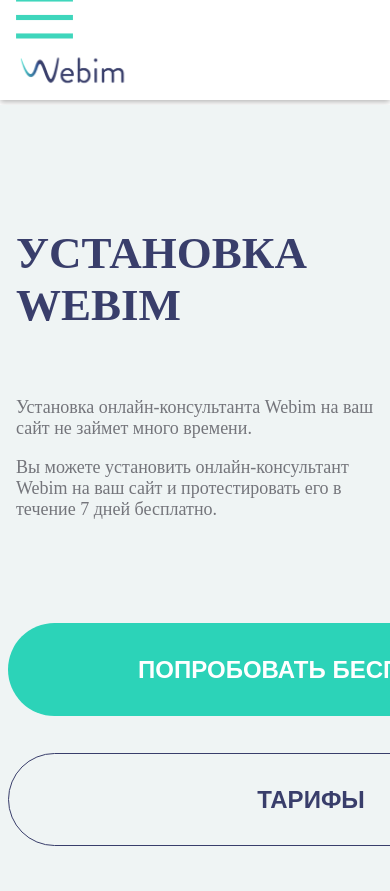
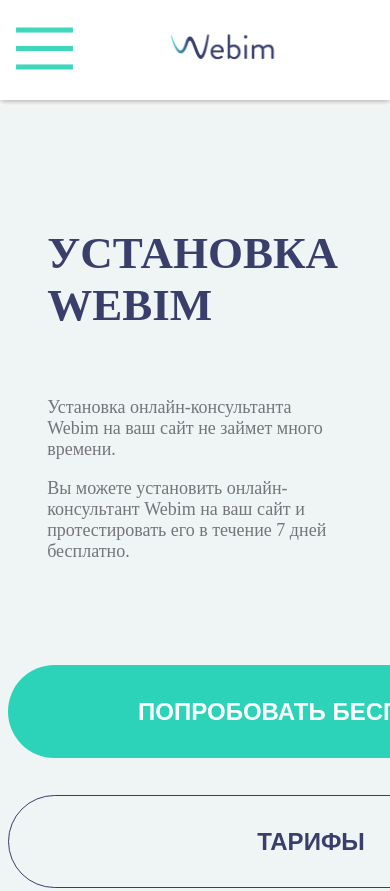
Before and after one commit to Freeemasons/webim-app-test, a React app: page / in a window 390 px wide. Shown: the top 891 px of the page. Built offline with nearby package versions, Linux system fonts and the light colour scheme; some packages are replaced by stand-ins of ours.

Commit message:
css header fixes

```diff
--- a/src/Components/Header/index.js
+++ b/src/Components/Header/index.js
@@ -13,21 +13,21 @@
 
             <Col lg={2} xs={12} className="u-height100">
               <ul className="Navigation-leftMenu u-height100">
-                <li>
+                <li className="Header-mobile-Logo">
                   <img
                     src="../menu-mobile.png"
                     alt=""
                     className="Hamburger-menu"
                   />
-                  <li>
-                    <img
-                      src="../2490870.png"
-                      alt=""
-                      className="Navigation-logo Header-mobile-Logo"
-                    />
-                  </li>
                 </li>
-                <li className="Navigation-listItem Navigation-listItemFont Navigation-listItemP Header-li">
+                <li className="mobile-logo mobile-logoRight">
+                  <img
+                    src="../2490870.png"
+                    alt=""
+                    className="Navigation-logo "
+                  />
+                </li>
+                <li className="Navigation-listItem Navigation-listItemFont Navigation-listItemP Header-li " >
                   Вход
                 </li>
                 <li className="Navigation-listItem Navigation-listItemFont Header-li">Регистрация</li>
--- a/src/Components/Header/styles.css
+++ b/src/Components/Header/styles.css
@@ -10,7 +10,7 @@
   margin-bottom: 5px;
 }
 
-@media (max-width: 750px) {
+@media (max-width: 769px) {
   .Header {
     background: #fff;
   }
@@ -29,12 +29,21 @@
   .Header-li {
     display: none;
   }
+  .Navigation-leftMenu{
+    justify-content: center;
+  }
+  .Header-mobile-Logo {
+    margin-right: auto;
+  }
+  .mobile-logoRight {
+    margin-right: auto;
+  }
   .Header-logo {
     width: 100%;
   }
 }
 
-@media (min-width: 760px) {
+@media (min-width: 769px) {
   .Hamburger-menu, .Header-mobile-Logo {
     display: none;
   }
@@ -61,7 +70,7 @@
   max-width: 116px;
 }
 
-@media (max-width: 750px) {
+@media (max-width: 769px) {
   .Navigation-logo {
     width: 100%;
   }
@@ -83,7 +92,7 @@
   height: 100%;
 }
 
-@media (max-width: 750px) {
+@media (max-width: 769px) {
   .Navigation-logo {
     width: 100%;
   }
--- a/src/Components/Installation/index.js
+++ b/src/Components/Installation/index.js
@@ -10,7 +10,7 @@
         <Grid fluid>
 
           <Row center="xs" center="xs">
-            <Col lg={6} xs={12}>
+            <Col lg={6} xs={10}>
               <header>
                 <h1 className="Installation-h1Header">Установка webim</h1>
               </header>
--- a/src/Components/Installation/styles.css
+++ b/src/Components/Installation/styles.css
@@ -71,7 +71,7 @@
   margin-right: 20px;
 }
 
-@media (max-width: 750px) {
+@media (max-width: 769px) {
   .Installation-h1Header {
     margin-bottom: 66px;
     font-size: 45px;
--- a/src/Components/InstallationApp/styles.css
+++ b/src/Components/InstallationApp/styles.css
@@ -2,7 +2,7 @@
     margin-bottom: 80px;
 }
 
-@media (max-width: 750px) {
+@media (max-width: 769px) {
     .InstApp {
         font-size: 24px;
     }
```
